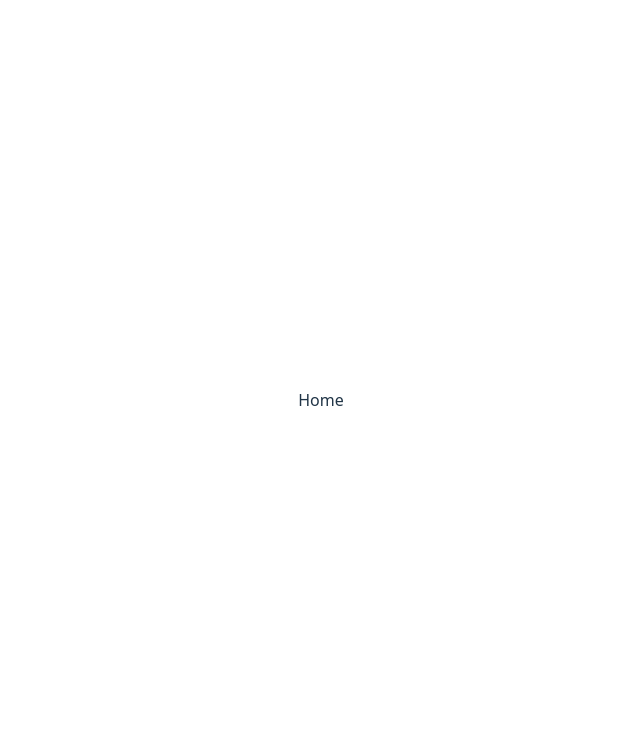
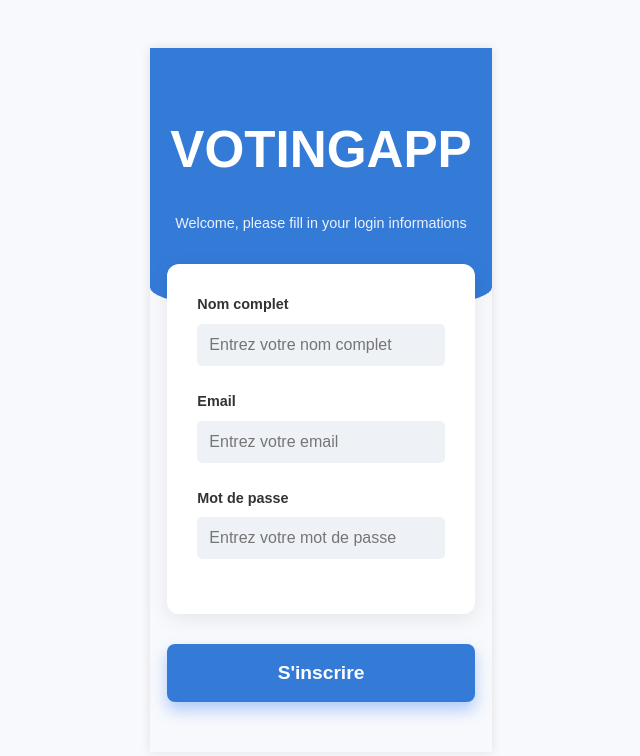
Before and after one commit to isbella-27/MyVote_appweb, a React (Vite) app: page / in a window 1280 px wide. Shown: the top 756 px of the page, without its empty margins (319-959 px from the left). Built offline with nearby package versions, Linux system fonts and the light colour scheme.

Commit message:
création de la page register

```diff
--- a/package.json
+++ b/package.json
@@ -10,9 +10,11 @@
     "preview": "vite preview"
   },
   "dependencies": {
+    "axios": "^1.13.2",
     "react": "^19.2.0",
     "react-dom": "^19.2.0",
-    "react-router": "^7.9.5"
+    "react-router": "^7.9.5",
+    "zod": "^4.1.12"
   },
   "devDependencies": {
     "@eslint/js": "^9.39.1",
--- /dev/null
+++ b/src/Components/Button/Button.css
@@ -0,0 +1,50 @@
+/* Cellule du tableau contenant les boutons */
+td.btn-cell {
+  width: 120px; /* largeur fixe et proportionnée */
+  text-align: center;
+  vertical-align: middle;
+  padding: 8px;
+}
+
+/* Conteneur des boutons */
+.btn-container {
+  display: flex;
+  justify-content: center;
+  align-items: center;
+  gap: 6px;
+  flex-wrap: nowrap;
+  width: 100%;
+}
+
+/* Boutons icône seuls */
+.btn-icon {
+  width: 28px;
+  height: 28px;
+  padding: 4px;
+  border: none;
+  border-radius: 50%;
+  background-color: #e0e0e0;
+  display: flex;
+  justify-content: center;
+  align-items: center;
+  cursor: pointer;
+  transition: background-color 0.2s ease;
+}
+
+/* Icônes */
+.size-icon {
+  width: 14px;
+  height: 14px;
+  stroke: #333;
+}
+
+/* Couleurs au survol */
+.btn-delete:hover {
+  background-color: #f8d7da;
+}
+.btn-edit:hover {
+  background-color: #d1ecf1;
+}
+.btn-details:hover {
+  background-color: #d4edda;
+}
--- a/src/Components/Button/Button.tsx
+++ b/src/Components/Button/Button.tsx
@@ -0,0 +1,31 @@
+import React from "react";
+import "./Button.css";
+
+type ButtonProps = {
+  label?: string;
+  onClick?: () => void;
+  type?: "button" | "submit" | "reset";
+  disabled?: boolean;
+  className?: string;
+}
+
+const Button: React.FC<ButtonProps> = ({
+  label,
+  onClick,
+  type = "button",
+  disabled = false,
+  className = "",
+}) => {
+  return (
+    <button
+      type={type}
+      onClick={onClick}
+      disabled={disabled}
+      className={`btn ${disabled ? "btn-disabled" : "btn-active"} ${className}`}
+    >
+      {label}
+    </button>
+  );
+};
+
+export default Button;
--- a/src/Components/Input/Input.tsx
+++ b/src/Components/Input/Input.tsx
@@ -0,0 +1,32 @@
+import './Input.css'
+type InputProps = {
+  reference: string
+  label?: string
+  type: string
+  placeholder: string
+  onChange:(event: React.ChangeEvent<HTMLInputElement>) => void
+  value: string
+}
+export default function Input({
+  reference,
+  label,
+  type,
+  placeholder,
+  onChange,
+  value,
+}: InputProps) {
+  return (
+    <div className="input-wrapper">
+      {label && <label htmlFor={reference} className="input-label">{label}</label>}
+      <input
+        className="input-field"
+        type={type}
+        name={reference}
+        id={reference}
+        placeholder={placeholder}
+        onChange={onChange}
+        value={value}
+      />
+    </div>
+  )
+}
--- /dev/null
+++ b/src/Pages/Admin/Register/Register.css
@@ -0,0 +1,126 @@
+
+body {
+    font-family: Arial, sans-serif;
+    background-color: #f7f9fc;
+    display: flex;
+    justify-content: center;
+    align-items: center;
+    min-height: 100vh;
+    margin: 0;
+    overflow-x: hidden;
+}
+
+
+.app-container {
+    width: 100%;
+    max-width: 1000px;
+    position: relative;
+    z-index: 2;
+    box-shadow: 0 0 10px rgba(0, 0, 0, 0.1);
+}
+
+.main-content {
+    width: 100%;
+    display: flex;
+    flex-direction: column;
+    align-items: center;
+    padding: 0;
+    box-sizing: border-box;
+}
+
+
+.header-area {
+    width: 100%;
+    padding: 40px 20px 80px 20px;
+    background-color: #347ad7;
+    color: white;
+    text-align: center;
+    box-sizing: border-box;
+    border-bottom-left-radius: 50% 10%;
+    border-bottom-right-radius: 50% 10%;
+    position: relative;
+    z-index: 10;
+}
+
+
+.main-content h1 {
+    font-size: 1.8em;
+    font-weight: bold;
+    color: white;
+    margin: 0 0 5px 0;
+    letter-spacing: 1px;
+}
+
+.subtitle {
+    font-size: 0.9em;
+    color: white;
+    opacity: 0.9;
+    margin-bottom: 0;
+}
+
+
+.login-card {
+    background-color: white;
+    padding: 30px;
+    border-radius: 12px;
+    box-shadow: 0 5px 20px rgba(0, 0, 0, 0.08);
+    width: 90%;
+    box-sizing: border-box;
+    position: relative;
+    z-index: 20;
+    margin-top: -50px;
+    margin-bottom: 20px;
+}
+
+
+.login-card form {
+    margin: 0;
+}
+.form-group {
+    margin-bottom: 25px;
+}
+.form-group label {
+    display: block;
+    font-size: 0.9em;
+    font-weight: 600;
+    color: #333;
+    margin-bottom: 8px;
+    text-align: left;
+}
+.form-group input[type="text"],
+.form-group input[type="email"],
+.form-group input[type="password"] {
+    width: 100%;
+    padding: 12px;
+    background-color: #eef2f7;
+    border: none;
+    border-radius: 5px;
+    box-sizing: border-box;
+    font-size: 1em;
+}
+
+
+.connexion-button {
+    width: 90%;
+    padding: 18px;
+    background-color: #347ad7;
+    color: white;
+    font-size: 1.2em;
+    font-weight: bold;
+    border: none;
+    border-radius: 8px;
+    cursor: pointer;
+    margin-top: 10px;
+    margin-bottom: 50px;
+    box-shadow: 0 8px 15px rgba(66, 133, 244, 0.4);
+    transition: background-color 0.3s;
+}
+
+.connexion-button:hover {
+    background-color: #4285F4;
+}
+
+
+.text-center {
+    display: none;
+}
--- /dev/null
+++ b/src/Pages/Admin/Register/Register.tsx
@@ -0,0 +1,80 @@
+
+import { Link } from "react-router";
+import Input from "../../../Components/Input/Input";
+import { useState } from "react";
+import { z } from 'zod';
+import { useNavigate } from "react-router";
+import './Register.css'
+import Button from "../../../Components/Button/Button";
+
+
+
+const signupSchema = z.object({
+    name: z.string().min(2, 'Nom trop court'),
+    email: z.email('Email invalide'),
+    password: z.string().min(6, 'Mot de passe trop court'),
+});
+
+
+export default function Register() {
+    const navigate = useNavigate();
+
+    const onSubmit = (e: React.FormEvent) => {
+        e.preventDefault();
+        const result = signupSchema.safeParse({ name, email, password });
+        if (!result.success) {
+            alert("Données invalides");
+            console.log(result.error.format());
+            return;
+        }
+        localStorage.setItem("username", name);
+        navigate("/Profil");
+    };
+
+    const [name, setName] = useState("")
+    const [email, setEmail] = useState("")
+    const [password, setPassword] = useState("")
+
+    const onFullNameChange = (event: React.ChangeEvent<HTMLInputElement>) => {
+        setName(event.target.value)
+    }
+    const onFullEmailChange = (event: React.ChangeEvent<HTMLInputElement>) => {
+        setEmail(event.target.value)
+    }
+    const onFullPasswordChange = (event: React.ChangeEvent<HTMLInputElement>) => {
+        setPassword(event.target.value)
+    }
+    return (
+        <div className="app-container">
+            <div className="header-area">
+
+                <h1>VOTINGAPP</h1>
+                <p className="subtitle"> Welcome, please fill in your login informations</p>
+            </div>
+            <div className="main-content">
+                <div className='login-card'>
+                    <form onSubmit={onSubmit}>
+                        <div className="form-group">
+
+                            <Input label='Nom complet' reference='prénoms' type='text' placeholder='Entrez votre nom complet' onChange={onFullNameChange} value={name} />
+                        </div>
+                        <div className="form-group">
+
+                            <Input label='Email' reference='email' type='email' placeholder='Entrez votre email' onChange={onFullEmailChange} value={email} />
+                        </div>
+                        <div className="form-group">
+
+                            <Input label='Mot de passe' reference='password' type='password' placeholder='Entrez votre mot de passe' onChange={onFullPasswordChange} value={password} />
+                        </div>
+                    </form>
+                </div>
+                <Button className='connexion-button' label="S'inscrire" type='submit' />
+                <div className="text-center">
+                    <p>Déjà membre ? <Link to="/">Se connecter</Link></p>
+                </div>
+
+            </div>
+
+        </div>
+    )
+}
```
Also changed, not shown: src/Providers/RouterProvider/Router.tsx (+6 -1 lines), src/api/axios_instance.ts (+30 -0 lines), src/api/users/authentication.ts (added, +11 -0 lines), src/data/models/user.model.ts (+7 -0 lines), src/Pages/Admin/Login/Login.css (added), src/Pages/Admin/Login/Login.tsx (added), 1 other file (tests, documents, lock files or other folders).
